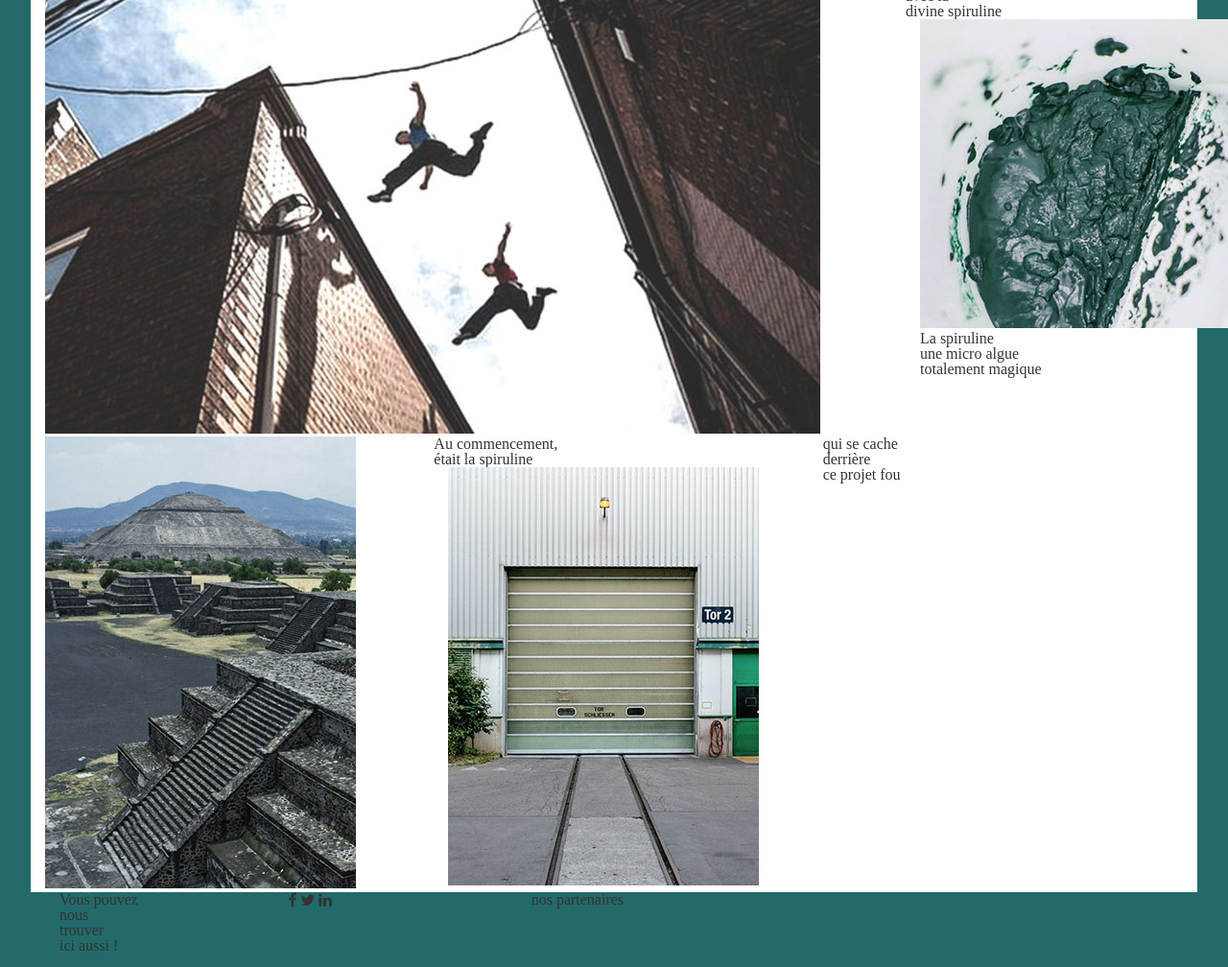
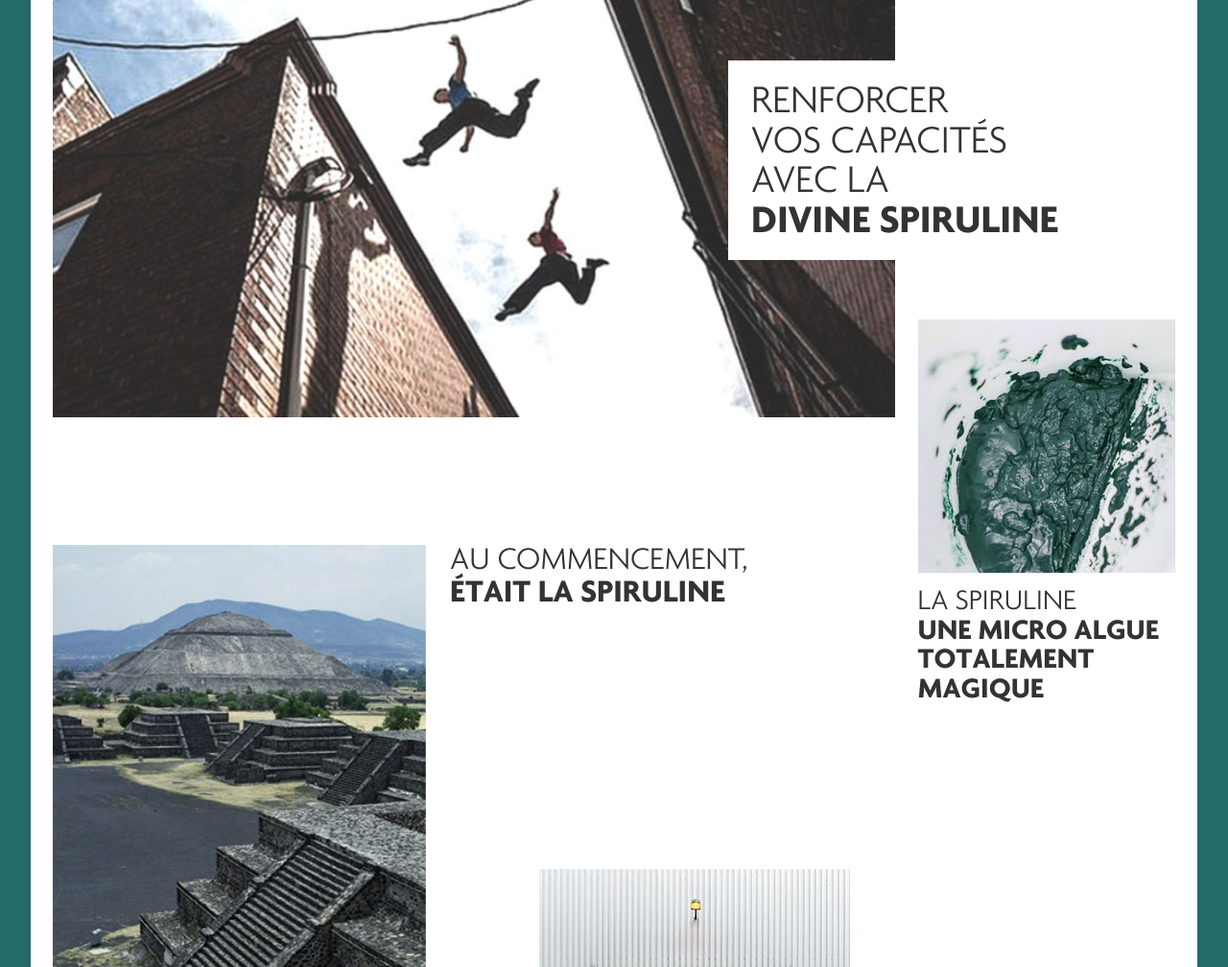
Before and after one commit to jeremgg/Urban_algae, a plain HTML site: page index.html in a window 1280 px wide. Shown: the part 412-1420 px from the top of the page at 96% size. Drawn offline with Linux system fonts and the light colour scheme.

Commit message:
ajout de la mise en forme des blocs de la page index

```diff
--- a/css/style.css
+++ b/css/style.css
@@ -8,12 +8,20 @@
   box-sizing: border-box;
 }
 
-body{ background: #246a6b; padding: 32px; }
+body{ background: #246a6b; padding: 32px; padding-bottom: 115px; }
 ul, li{ list-style: none;}
+
+.col-lg-1, .col-lg-10, .col-lg-11, .col-lg-12, .col-lg-2, .col-lg-3, .col-lg-4, .col-lg-5, .col-lg-6, .col-lg-7, .col-lg-8, .col-lg-9{
+		margin: 0;
+		padding: 0;
+}
+
+h1, h2, h3, h4, h5, h6{ font-size: 16px;}
 
 #content{
   background: #FFF;
     height: 100%;
+		padding-top: 0.9em;
 }
 
 
@@ -27,7 +35,7 @@ ul, li{ list-style: none;}
     background: transparent;
     border: none;
     box-shadow: none;
-    margin-bottom: 75px;
+		margin-bottom: 0;
 }
 
 .container{
@@ -39,11 +47,14 @@ ul, li{ list-style: none;}
     text-align: center;
     margin: 0;
     padding: 0;
+		display: inline-block;
+		width: 100%;
 }
 
 .navbar-default .container .navbar-collapse{
     padding: 0;
-    padding-left: 50px;
+    /*padding-left: 50px;*/
+		display: inline-block !important;
 }
 
 .navbar-nav{
@@ -59,8 +70,8 @@ ul, li{ list-style: none;}
   text-transform: uppercase;
   text-decoration: none;
   box-shadow: none !important;
-  padding-left: 26px;
-  padding-right: 26px;;
+  padding-left: 1.36em;
+  padding-right: 1.36em;
 }
 
 .navbar-default .navbar-nav>li>a:hover{
@@ -110,3 +121,191 @@ ul, li{ list-style: none;}
 .navbar-default .navbar-nav>li:hover .sous-menu{
     display: block;
 }
+
+
+
+
+
+
+
+
+/* ======= Blocs 1 ======= */
+
+#intro{
+		width: 1170px;
+		margin: 0 auto;
+		padding-top: 3em;
+}
+
+.row{
+    margin: 0;
+}
+
+.row .col-lg-12{
+    padding: 0;
+    margin-bottom: 130px
+}
+
+.row .col-lg-12 .col-lg-9 img{
+    width: 100%;
+}
+
+.row .col-lg-12 .blocT{
+    width: 370px;
+    background: #FFF;
+    position: absolute;
+    right: 6em;
+    top: 50%;
+    transform: translateY(-50%);
+    padding: 1.5em;
+		padding-bottom: 1.1em;
+		margin-bottom: 65px;
+}
+
+.row .col-lg-12 .blocT h2{
+    font-family: 'agendaregular';
+    text-transform: uppercase;
+		font-size: 2.6em;
+}
+
+.row .col-lg-12 .blocT h2 span{
+    font-family: 'agendabold';
+    text-transform: uppercase;
+}
+
+.row .col-lg-12 .col-lg-3{
+		position: relative;
+		top: 27.3em;
+		padding-left: 1.5em;
+}
+
+.row .col-lg-12 .col-lg-3 img{
+    width: 100%;
+}
+
+.row .col-lg-12 .col-lg-3 .blocT.one{
+    width: 268.5px;
+    background: #FFF;
+    position: absolute;
+    right: 0em;
+    top: 20.83em;
+    transform: translateY(-50%);
+    padding: 0;
+		margin-bottom: 0;
+		padding-top: 1em;
+}
+
+.row .col-lg-12 .col-lg-3 .blocT.one h2{
+    font-family: 'agendaregular';
+    text-transform: uppercase;
+		font-size: 1.9em;
+}
+
+.row .col-lg-12 .col-lg-3 .blocT.one h2 span{
+    font-family: 'agendabold';
+    text-transform: uppercase;
+}
+
+
+/* ======= Blocs 2 ======= */
+
+.row .col-lg-12 > .col-lg-4{
+    margin-right: 1.5em;
+}
+
+.row .col-lg-12 > .col-lg-4 > img{
+    width: 100%;
+}
+
+.row .col-lg-12 > .col-lg-4:nth-child(2) h2{
+    font-family: 'agendaregular';
+    text-transform: uppercase;
+    font-size: 2.1em;
+}
+
+.row .col-lg-12 > .col-lg-4:nth-child(2) h2 span{
+    font-family: 'agendabold';
+    text-transform: uppercase;
+}
+
+.row .col-lg-12 > .col-lg-4:nth-child(2) .col-lg-4{
+    margin-left: 5.8em;
+    margin-top: 270px;
+}
+
+.row .col-lg-12 > .col-lg-4:nth-child(3){
+    margin-right: 0;
+    width: 230px;
+    margin-top: 530px;
+    margin-left: 25px;
+}
+
+.row .col-lg-12 > .col-lg-4:nth-child(3) h2{
+    font-family: 'agendaregular';
+    text-transform: uppercase;
+    font-size: 2.1em;
+}
+
+.row .col-lg-12 > .col-lg-4:nth-child(3) h2 span{
+    font-family: 'agendabold';
+    text-transform: uppercase;
+}
+
+
+
+
+
+
+
+#partenaires{
+		width: 1170px;
+    height: 704px;
+		margin: 0 auto;
+		padding-top: 3em;
+    background: url("../images/bg.jpg") no-repeat;
+}
+
+#partenaires .col-lg-5 h2{
+    font-family: 'agendaregular';
+    text-transform: uppercase;
+    font-size: 1.6em;
+    text-align: right;
+    padding-right: 1.3em;
+}
+
+#partenaires .col-lg-5 h2 span{
+    font-family: 'agendabold';
+}
+
+#partenaires .col-lg-5 .rs .social{
+    display: block;
+    border-radius: 100%;
+    background: #fff;
+    width: 55px;
+    height: 55px;
+    line-height: 50px;
+    text-align: center;
+    font-size: 1.5em;
+    border: 4px solid #000;
+    margin-bottom: 1.1em;
+}
+
+#partenaires > .col-lg-6{
+    margin-left: 330px;
+}
+
+#partenaires > .col-lg-6 h2{
+    font-family: 'agendabold';
+    text-transform: uppercase;
+    font-size: 2.1em;
+    color: #000;
+}
+
+#partenaires > .col-lg-6 .partenaires{
+    background: #000;
+    width: 90px;
+    height: 90px;
+    display: inline-block;
+    margin: 0 10px;
+    margin-top: 20px;
+}
```
